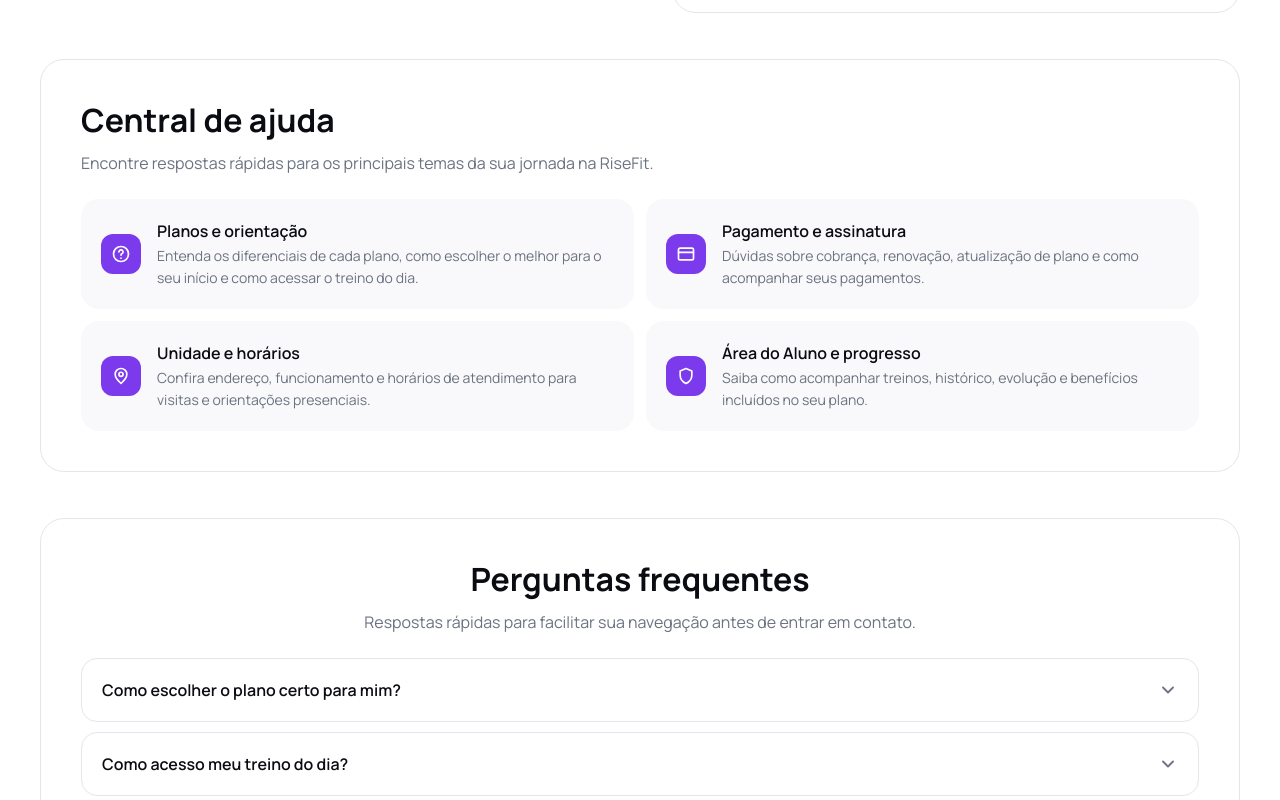
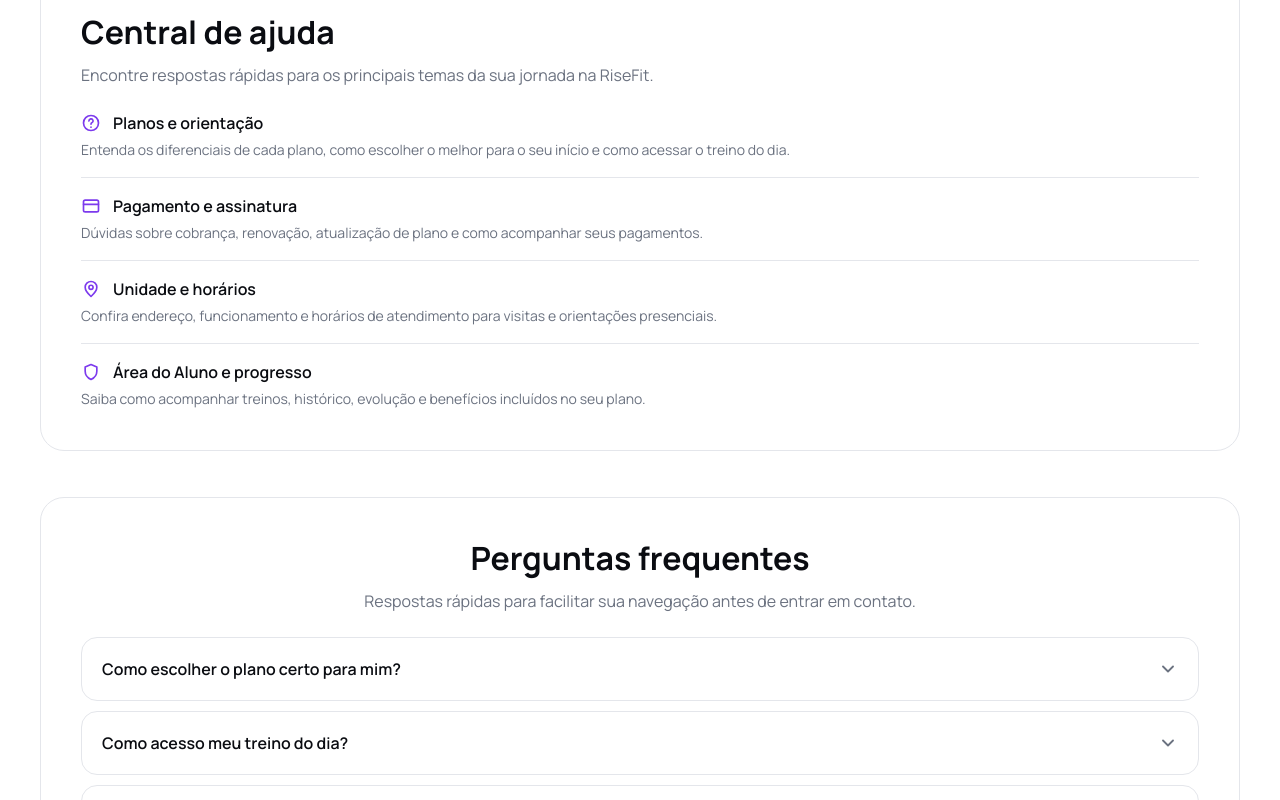
Before and after one commit to gianlucamz/risefit-frontend, a Next.js app: page /contato in a window 1280 px wide. Shown: the part 1180-1980 px from the top of the page. Built offline with nearby package versions, Linux system fonts and the light colour scheme.

Commit message:
feat(contato): altera seçao de central de ajuda e informacoes de atendimento

```diff
--- a/src/app/contato/page.tsx
+++ b/src/app/contato/page.tsx
@@ -2,9 +2,6 @@
 
 import Link from "next/link";
 import { useState } from "react";
-
-// Página de contato (Atendimento). O header e o footer já vêm do layout do site.
-// Âncoras usadas pelo footer: #trabalhe-conosco, #contato, #central-de-ajuda e #faq.
 
 const areasInteresse = [
   "Recepção e atendimento",
@@ -73,24 +70,25 @@ const perguntas = [
   },
 ];
 
-// Estilos repetidos
 const cartao =
   "scroll-mt-12 rounded-3xl border border-[#e4e6eb] bg-white px-5 py-6 sm:scroll-mt-28 sm:px-10 sm:py-10";
 const tituloCartao =
   "text-[22px] leading-[30px] font-bold text-[#0a0c11] sm:text-[32px] sm:leading-10";
-const textoCartao = "mt-[11px] text-sm leading-[22px] text-[#6b7280] sm:text-base sm:leading-6";
+const textoCartao =
+  "mt-[11px] text-sm leading-[22px] text-[#6b7280] sm:text-base sm:leading-6";
 
 export default function ContatoPage() {
   return (
-    <main className="bg-white px-4 pt-10 pb-14 sm:px-6 lg:pt-[55px] lg:pb-[89px]">
-      <div className="mx-auto w-full max-w-[1200px]">
-        <p className="text-sm leading-5 font-semibold text-brand">Atendimento</p>
-        <h1 className="mt-3 text-[28px] leading-[35px] font-bold text-[#0a0c11] lg:mt-[19px] lg:text-[48px] lg:leading-14">
+    <main className="bg-white px-4 pt-10 pb-14 sm:px-6 lg:pt-13.75 lg:pb-22.25">
+      <div className="mx-auto w-full max-w-300">
+        <p className="text-sm leading-5 font-semibold text-brand">
+          Atendimento
+        </p>
+        <h1 className="mt-3 text-[28px] leading-8.75 font-bold text-[#0a0c11] lg:mt-4.75 lg:text-[48px] lg:leading-14">
           Como podemos ajudar hoje?
         </h1>
 
-        {/* Formulários */}
-        <div className="mt-8 grid items-start gap-6 lg:mt-[54px] lg:grid-cols-[minmax(0,600fr)_minmax(0,568fr)] lg:gap-8">
+        <div className="mt-8 grid items-start gap-6 lg:mt-13.5 lg:grid-cols-[minmax(0,600fr)_minmax(0,568fr)] lg:gap-8">
           <CartaoFormulario
             id="trabalhe-conosco"
             titulo="Trabalhe conosco"
@@ -139,14 +137,14 @@ export default function ContatoPage() {
               secundario: { href: "/", texto: "Voltar para Página Inicial" },
             }}
           >
-            <div className="mt-6 rounded-[18px] bg-[#f8f6ff] px-5 pt-5 pb-[22px]">
+            <div className="mt-6 rounded-[18px] px-5 pt-5 pb-5.5">
               <p className="text-sm leading-5 font-semibold text-[#0a0c11]">
                 Informações de atendimento
               </p>
               <ul className="mt-3 space-y-3.5 text-sm leading-5 text-[#6b7280]">
                 <li className="flex items-start gap-3">
                   <span className="mt-px text-brand">
-                    <IconePino className="h-[18px] w-[18px]" />
+                    <IconePino className="h-4.5 w-4.5" />
                   </span>
                   Avenida Acre, 243 – Indaiá, Caraguatatuba – SP
                 </li>
@@ -161,42 +159,36 @@ export default function ContatoPage() {
           </CartaoFormulario>
         </div>
 
-        {/* Central de ajuda */}
-        <section
-          id="central-de-ajuda"
-          className={`mt-6 lg:mt-[46px] ${cartao}`}
-        >
+        <section id="central-de-ajuda" className={`mt-6 lg:mt-11.5 ${cartao}`}>
           <h2 className={tituloCartao}>Central de ajuda</h2>
           <p className={textoCartao}>
-            Encontre respostas rápidas para os principais temas da sua jornada na
-            RiseFit.
+            Encontre respostas rápidas para os principais temas da sua jornada
+            na RiseFit.
           </p>
 
-          <div className="mt-6 grid gap-3 lg:grid-cols-2">
+          <ul className="mt-6 divide-y divide-[#e4e6eb]">
             {centralDeAjuda.map((item) => (
-              <article
-                key={item.titulo}
-                className="flex flex-col items-start gap-4 rounded-[18px] bg-[#f9f9fb] p-4 sm:flex-row sm:items-center sm:py-5 sm:pr-6 sm:pl-5"
-              >
-                <span className="flex h-10 w-10 shrink-0 items-center justify-center rounded-xl bg-brand text-white">
-                  {item.icone}
-                </span>
-                <div>
+              <li key={item.titulo} className="py-4 first:pt-0 last:pb-0">
+                <div className="flex items-center gap-3">
+                  <span className="flex shrink-0 items-center justify-center text-brand">
+                    {item.icone}
+                  </span>
                   <h3 className="text-base leading-6 font-semibold text-[#0a0c11]">
                     {item.titulo}
                   </h3>
-                  <p className="mt-0.5 text-sm leading-[22px] text-[#6b7280]">
-                    {item.descricao}
-                  </p>
                 </div>
-              </article>
+                <p className="mt-1 text-sm leading-5.5 text-[#6b7280]">
+                  {item.descricao}
+                </p>
+              </li>
             ))}
-          </div>
+          </ul>
         </section>
 
-        {/* Perguntas frequentes */}
-        <section id="faq" className={`mt-6 lg:mt-[46px] ${cartao}`}>
-          <h2 className={`sm:text-center ${tituloCartao}`}>Perguntas frequentes</h2>
+        <section id="faq" className={`mt-6 lg:mt-11.5 ${cartao}`}>
+          <h2 className={`sm:text-center ${tituloCartao}`}>
+            Perguntas frequentes
+          </h2>
           <p className={`sm:text-center ${textoCartao}`}>
             Respostas rápidas para facilitar sua navegação antes de entrar em
             contato.
@@ -208,13 +200,13 @@ export default function ContatoPage() {
                 key={item.pergunta}
                 className="group rounded-2xl border border-[#e4e6eb] bg-white"
               >
-                <summary className="flex min-h-[62px] cursor-pointer list-none items-center justify-between gap-4 py-3 pr-6 pl-5 text-base leading-6 font-semibold text-[#0a0c11] [&::-webkit-details-marker]:hidden">
+                <summary className="flex min-h-15.5 cursor-pointer list-none items-center justify-between gap-4 py-3 pr-6 pl-5 text-base leading-6 font-semibold text-[#0a0c11] [&::-webkit-details-marker]:hidden">
                   {item.pergunta}
                   <span className="shrink-0 text-[#6b7280] transition-transform group-open:rotate-180">
                     <IconeSeta />
                   </span>
                 </summary>
-                <p className="-mt-1 px-5 pb-5 text-sm leading-[22px] text-[#6b7280] sm:text-base sm:leading-6">
+                <p className="-mt-1 px-5 pb-5 text-sm leading-5.5 text-[#6b7280] sm:text-base sm:leading-6">
                   {item.resposta}
                 </p>
               </details>
@@ -226,9 +218,12 @@ export default function ContatoPage() {
   );
 }
 
-/* ---------- Cartão com formulário (usado em "Trabalhe conosco" e "Contato") ---------- */
-
-type Valores = { nome: string; email: string; selecao: string; mensagem: string };
+type Valores = {
+  nome: string;
+  email: string;
+  selecao: string;
+  mensagem: string;
+};
 
 type Sucesso = {
   cabecalho: string;
@@ -236,7 +231,6 @@ type Sucesso = {
   descricao: string;
   observacao: string;
   primario: { href: string; texto: string };
-  // Sem href, o botão volta para o formulário (continua na página de atendimento)
   secundario: { href?: string; texto: string };
 };
 
@@ -279,7 +273,8 @@ function CartaoFormulario({
 
     const novos: Partial<Valores> = {};
     if (valores.nome.trim().length < 3) novos.nome = "Informe seu nome.";
-    if (!/^\S+@\S+\.\S+$/.test(valores.email)) novos.email = "Informe um e-mail válido.";
+    if (!/^\S+@\S+\.\S+$/.test(valores.email))
+      novos.email = "Informe um e-mail válido.";
     if (!valores.selecao) novos.selecao = "Selecione uma opção.";
     if (valores.mensagem.trim().length < 10)
       novos.mensagem = "Escreva uma mensagem com pelo menos 10 caracteres.";
@@ -287,7 +282,6 @@ function CartaoFormulario({
     setErros(novos);
     if (Object.keys(novos).length > 0) return;
 
-    // TODO: enviar os dados para a API / serviço de e-mail quando existir.
     setValores(vazio);
     setEnviado(true);
   }
@@ -297,27 +291,30 @@ function CartaoFormulario({
       <section
         id={id}
         role="status"
-        className="scroll-mt-28 rounded-[20px] border border-[#e4e6eb] bg-white px-5 pt-[29px] pb-[27px] sm:px-7"
+        className="scroll-mt-28 rounded-[20px] border border-[#e4e6eb] bg-white px-5 pt-7.25 pb-6.75 sm:px-7"
       >
         <h2 className="text-lg leading-7 font-semibold text-[#0a0c11] sm:text-[22px]">
           {sucesso.cabecalho}
         </h2>
-        <div className="mt-[25px] flex flex-col items-center text-center">
+        <div className="mt-6.25 flex flex-col items-center text-center">
           <span className="text-brand">
             <IconeCheck />
           </span>
-          <p className="mt-[21px] text-2xl leading-8 font-semibold text-[#0a0c11] sm:text-[30px] sm:leading-9">
+          <p className="mt-5.25 text-2xl leading-8 font-semibold text-[#0a0c11] sm:text-[30px] sm:leading-9">
             {sucesso.titulo}
           </p>
-          <p className="mt-[21px] text-base leading-6 text-[#6b7280]">
+          <p className="mt-5.25 text-base leading-6 text-[#6b7280]">
             {sucesso.descricao}
           </p>
         </div>
-        <p className="mt-[21px] text-sm leading-5 text-[#6b7280]">
+        <p className="mt-5.25 text-sm leading-5 text-[#6b7280]">
           {sucesso.observacao}
         </p>
-        <div className="mt-[21px] flex flex-col gap-5">
-          <Link href={sucesso.primario.href} className={`${estiloBotao} bg-brand text-white hover:bg-[#6d28d9]`}>
+        <div className="mt-5.25 flex flex-col gap-5">
+          <Link
+            href={sucesso.primario.href}
+            className={`${estiloBotao} bg-brand text-white hover:bg-[#6d28d9]`}
+          >
             {sucesso.primario.texto}
           </Link>
           {sucesso.secundario.href ? (
@@ -346,7 +343,11 @@ function CartaoFormulario({
       <h2 className={tituloCartao}>{titulo}</h2>
       <p className={textoCartao}>{descricao}</p>
 
-      <form onSubmit={aoEnviar} noValidate className="mt-6 flex flex-col gap-[13px]">
+      <form
+        onSubmit={aoEnviar}
+        noValidate
+        className="mt-6 flex flex-col gap-3.25"
+      >
         <Campo id={`${campoId}-nome`} rotulo="Nome completo" erro={erros.nome}>
           <input
             id={`${campoId}-nome`}
@@ -373,7 +374,11 @@ function CartaoFormulario({
           />
         </Campo>
 
-        <Campo id={`${campoId}-selecao`} rotulo={rotuloSelecao} erro={erros.selecao}>
+        <Campo
+          id={`${campoId}-selecao`}
+          rotulo={rotuloSelecao}
+          erro={erros.selecao}
+        >
           <select
             id={`${campoId}-selecao`}
             value={valores.selecao}
@@ -392,21 +397,25 @@ function CartaoFormulario({
           </select>
         </Campo>
 
-        <Campo id={`${campoId}-mensagem`} rotulo="Mensagem" erro={erros.mensagem}>
+        <Campo
+          id={`${campoId}-mensagem`}
+          rotulo="Mensagem"
+          erro={erros.mensagem}
+        >
           <textarea
             id={`${campoId}-mensagem`}
             rows={4}
             placeholder={placeholderMensagem}
             value={valores.mensagem}
             onChange={(e) => atualizar("mensagem", e.target.value)}
-            className={`${estiloCampo(erros.mensagem)} block h-[142px] resize-none py-4 leading-6`}
+            className={`${estiloCampo(erros.mensagem)} block h-35.5 resize-none py-4 leading-6`}
             {...ariaErro(`${campoId}-mensagem`, erros.mensagem)}
           />
         </Campo>
 
         <button
           type="submit"
-          className="mt-[10px] h-[52px] w-full cursor-pointer rounded-xl bg-brand text-base font-semibold text-white transition-colors hover:bg-[#6d28d9] focus-visible:outline-2 focus-visible:outline-offset-2 focus-visible:outline-brand"
+          className="mt-2.5 h-13 w-full cursor-pointer rounded-xl bg-brand text-base font-semibold text-white transition-colors hover:bg-[#6d28d9] focus-visible:outline-2 focus-visible:outline-offset-2 focus-visible:outline-brand"
         >
           {botao}
         </button>
@@ -461,8 +470,6 @@ function ariaErro(id: string, erro?: string) {
     "aria-describedby": erro ? `${id}-erro` : undefined,
   } as const;
 }
-
-/* ---------- Ícones ---------- */
 
 const base = {
   viewBox: "0 0 24 24",
@@ -538,7 +545,7 @@ function IconeEscudo() {
 
 function IconeRelogio() {
   return (
-    <svg {...base} className="h-[18px] w-[18px] shrink-0">
+    <svg {...base} className="h-4.5 w- shrink-0">
       <circle cx="12" cy="12" r="9" />
       <path d="M12 7v5l3 2" />
     </svg>
--- a/src/app/layout.tsx
+++ b/src/app/layout.tsx
@@ -5,13 +5,11 @@ import Header from "@/components/Header";
 import Footer from "@/components/Footer";
 import BarraInferior from "@/components/BarraInferior";
 
-// Fonte do texto normal
 const manrope = Manrope({
   subsets: ["latin"],
   variable: "--font-manrope",
 });
 
-// Fonte dos títulos grandes (ACADEMIA RISEFIT)
 const anton = Anton({
   subsets: ["latin"],
   weight: "400",
@@ -30,7 +28,6 @@ export default function RootLayout({
 }) {
   return (
     <html lang="pt-BR" className={`${manrope.variable} ${anton.variable}`}>
-      {/* pb no celular = altura da barra inferior fixa (41px) */}
       <body className="font-sans pb-[calc(41px+env(safe-area-inset-bottom))] lg:pb-0">
         <Header />
         {children}
--- a/src/app/not-found.tsx
+++ b/src/app/not-found.tsx
@@ -3,10 +3,9 @@ import Link from "next/link";
 const botao =
   "inline-flex h-12 items-center justify-center rounded-xl px-6 text-[15px] font-semibold transition-colors focus-visible:outline-2 focus-visible:outline-offset-2 focus-visible:outline-brand";
 
-// Página 404 do Next.js (App Router)
 export default function NotFound() {
   return (
-    <main className="bg-[#f8f8f9] px-4 pt-8 pb-20 sm:px-6 lg:pt-[47px] lg:pb-36">
+    <main className="bg-[#f8f8f9] px-4 pt-8 pb-20 sm:px-6 lg:pt-11.75 lg:pb-36">
       <div className="mx-auto w-full max-w-230">
         <Link
           href="/contato#central-de-ajuda"
@@ -15,21 +14,21 @@ export default function NotFound() {
           ← Ajuda
         </Link>
 
-        <div className="mt-16 flex flex-col items-center text-center lg:mt-[89px]">
+        <div className="mt-16 flex flex-col items-center text-center lg:mt-22.25">
           <p
             aria-hidden="true"
-            className="text-[72px] leading-[72px] font-bold text-brand lg:text-[88px] lg:leading-[88px]"
+            className="text-[72px] leading-18 font-bold text-brand lg:text-[88px] lg:leading-22"
           >
             404
           </p>
-          <h1 className="mt-8 text-[30px] leading-[38px] font-semibold text-[#0a0c11] lg:mt-[43px] lg:text-[38px] lg:leading-[46px]">
+          <h1 className="mt-8 text-[30px] leading-9.5 font-semibold text-[#0a0c11] lg:mt-10.75 lg:text-[38px] lg:leading-11.5">
             Página não encontrada
           </h1>
-          <p className="mt-4 text-base leading-6 text-[#6b7280] lg:mt-[26px]">
+          <p className="mt-4 text-base leading-6 text-[#6b7280] lg:mt-6.5">
             O endereço pode ter mudado ou não estar disponível. Volte para a
             Página Inicial ou procure ajuda para continuar.
           </p>
-          <div className="mt-5 flex flex-wrap justify-center gap-4 lg:mt-[21px]">
+          <div className="mt-5 flex flex-wrap justify-center gap-4 lg:mt-5.25">
             <Link href="/" className={`${botao} bg-brand text-white hover:bg-[#6d28d9]`}>
               Voltar para Página Inicial
             </Link>
--- a/src/components/AcessoUI.tsx
+++ b/src/components/AcessoUI.tsx
@@ -158,7 +158,7 @@ export function AlertaErro({ children }: { children: React.ReactNode }) {
   return (
     <p
       role="alert"
-      className="rounded-lg border border-red-200 bg-red-50 px-4 py-3 text-left text-sm text-red-700"
+      className="px-4 py-3 text-left text-sm text-red-700"
     >
       {children}
     </p>
@@ -169,7 +169,7 @@ export function AlertaSucesso({ children }: { children: React.ReactNode }) {
   return (
     <p
       role="status"
-      className="rounded-lg border border-green-200 bg-green-50 px-4 py-3 text-left text-sm text-green-800"
+      className="px-4 py-3 text-left text-sm text-brand"
     >
       {children}
     </p>
```
